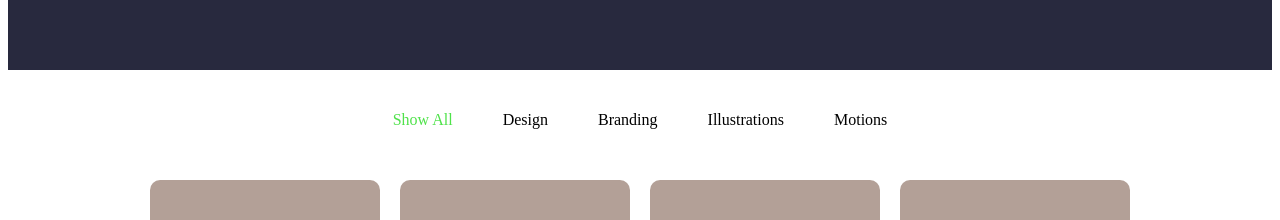
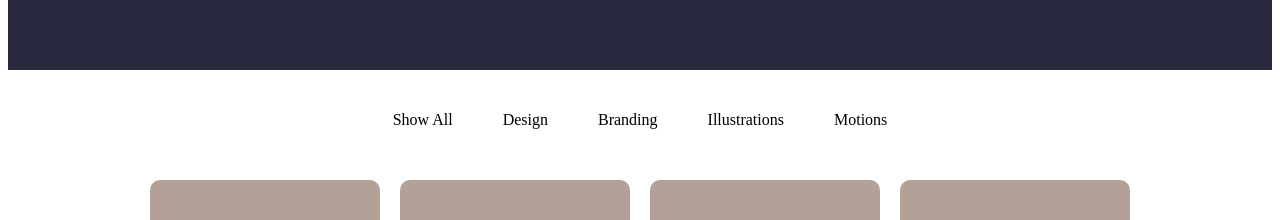
Before and after one commit to DmitriySotnikov/Logic_Demo, a React (Create React App) app: page / in a window 1280 px wide. Shown: the part 398-618 px from the top of the page. Built offline with nearby package versions, Linux system fonts and the light colour scheme.

Commit message:
Refactoring logic

```diff
--- a/src/components/App/App.tsx
+++ b/src/components/App/App.tsx
@@ -10,7 +10,7 @@ import {ICategory} from "../../models/ICatagory";
 function App() {
 
     const [categories, setCategories] = useState<ICategory[]>([])
-    const [parameter, setParameter] = useState("")
+    const [selector, setSelector] = useState("")
 
     const getAllProducts = async () => {
           return await axios.get<ICategory[]>(`categories.json`)
@@ -20,7 +20,7 @@ function App() {
         getAllProducts()
             .then(res => setCategories(res.data))
             .catch(res => console.log(res.message))
-    }, [parameter])
+    }, [selector])
 
     const filterCategory = (arg: string) => {
         return arg !== ""
@@ -38,9 +38,9 @@ function App() {
         <div>
             <Header/>
             <div className="container">
-                <Selectors setParameter={setParameter}/>
+                <Selectors setSelector={setSelector} selector={selector}/>
                 <Categories
-                    categories={filterCategory(parameter)}
+                    categories={filterCategory(selector)}
                     setCategory={(category) => setCategories(categories)}
                     deleteCategory={(id:string) => deleteCategory(id)}
                 />
--- a/src/components/Selectors/index.tsx
+++ b/src/components/Selectors/index.tsx
@@ -1,49 +1,61 @@
 import React, {FC} from "react";
 
 interface IProps {
-    setParameter: (arg: string) => void
+    selector: string
+    setSelector: (arg: string) => void
 }
 
-export const Selectors: FC<IProps> = ({setParameter}) => {
+export const Selectors: FC<IProps> = ({selector, setSelector}) => {
+
+    const selectors = [
+        {
+            id: 0,
+            name: "Show All",
+            value: ""
+        },
+        {
+            id: 1,
+            name: "Design",
+            value: "Design"
+        },
+        {
+            id: 2,
+            name: "Branding",
+            value: "Branding"
+        },
+        {
+            id: 3,
+            name: "Illustrations",
+            value: "Illustrations"
+        },
+        {
+            id: 4,
+            name: "Motions",
+            value: "Motions"
+        },
+    ]
+
+    const onSelect = (event: React.ChangeEvent<HTMLSelectElement>) => setSelector(event.target.value)
 
     return (
         <div className="selectors">
             <div className="selectors__list">
-                <div
-                    className="selectors__items selectors__items--active"
-                    onClick={() => setParameter("")}
-                >
-                    Show All
-                </div>
-                <div
-                    className="selectors__items"
-                    onClick={() => setParameter("Design")}
-                >
-                    Design
-                </div>
-                <div
-                    className="selectors__items"
-                    onClick={() => setParameter("Branding")}
-                >
-                    Branding
-                </div>
-                <div
-                    className="selectors__items"
-                    onClick={() => setParameter("Illustrations")}
-                >
-                    Illustrations
-                </div>
-                <div
-                    className="selectors__items"
-                    onClick={() => setParameter("Motions")}
-                >
-                    Motions
-                </div>
+                {
+                    selectors.map( el =>
+                        <div className="selectors__items" key={el.id}
+                             onClick={() => setSelector(el.value)}
+                        >
+                            {el.name}
+                        </div>
+                    )
+                }
             </div>
             <div className="selectors__form">
                 <form>
-                    <select className="selectors__select">
-                        <option value="" placeholder="Show All">Show All</option>
+                    <select onChange={e => onSelect(e)} value={selector} className="selectors__select">
+                        { selectors.map( el => <option
+                            key={el.id}
+                        >{el.name}</option>)}
                     </select>
                 </form>
             </div>
```
